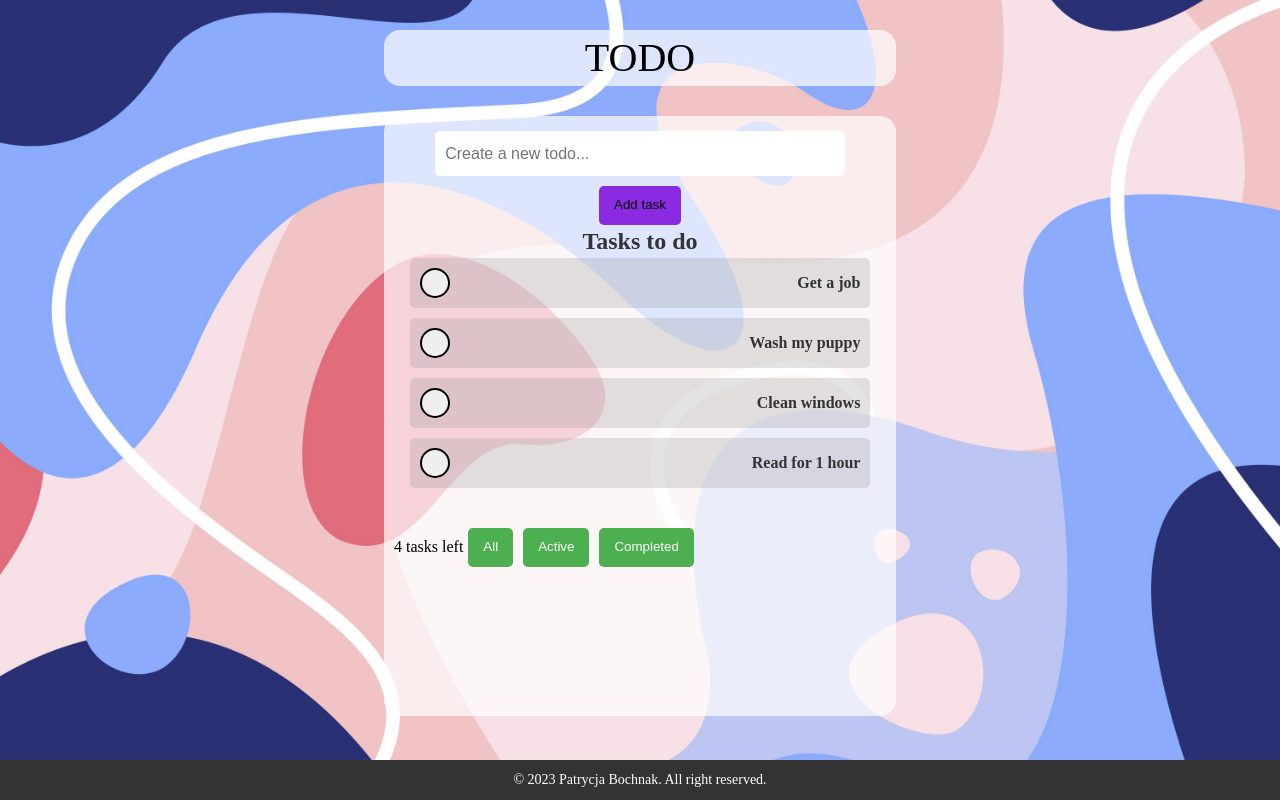
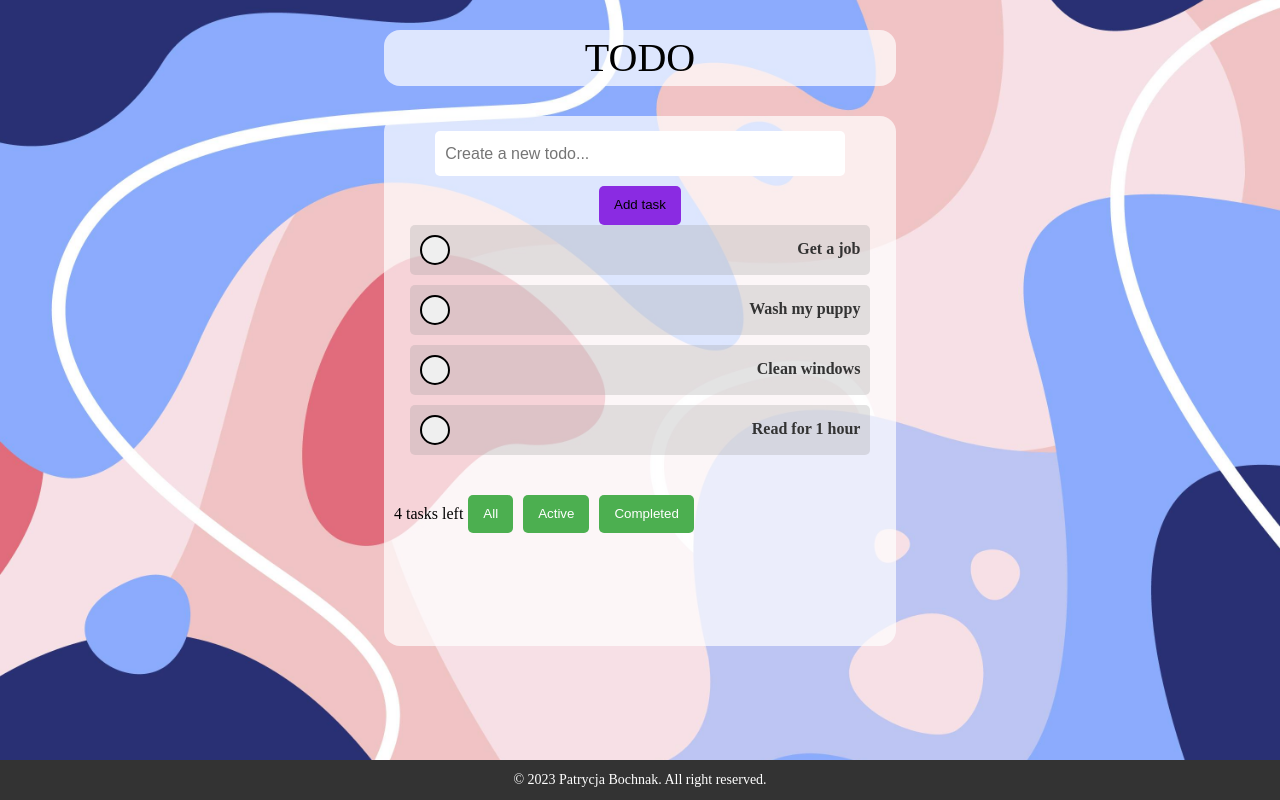
Before and after one commit to PatrycjaBochnak/TODO-app, a React (Create React App) app: page / in a window 1280 px wide. Built offline with nearby package versions, Linux system fonts and the light colour scheme.

Commit message:
style: chaning container size

```diff
--- a/src/components/TaskList.js
+++ b/src/components/TaskList.js
@@ -17,7 +17,6 @@ const TaskList = (props) => {
   return (
     <div className="tasks-list">
       <div className="active-tasks">
-        <h2 className="App-headings">Tasks to do</h2>
         {activeTasks.length > 0 ? (
           activeTasks.map((task) => (
             <Task key={task.id} task={task} change={props.change} />
--- a/src/styles/App.css
+++ b/src/styles/App.css
@@ -31,7 +31,7 @@
   display: flex;
   width: 40%;
   height: 100%;
-  min-height: calc(100vh - 200px);
+  min-height: calc(100vh - 270px);
   flex: 1;
   flex-flow: column;
   background-color: rgba(255, 255, 255, 0.7);
--- a/src/styles/TaskList.css
+++ b/src/styles/TaskList.css
@@ -4,11 +4,6 @@
     align-items: center;
 }
 
-.App-headings {
-    display: flex;
-    justify-content: center;
-    color: #333;
-}
 .active-tasks,
 .done {
     width: 90%;
```
